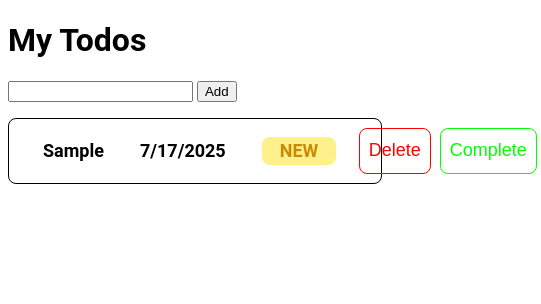
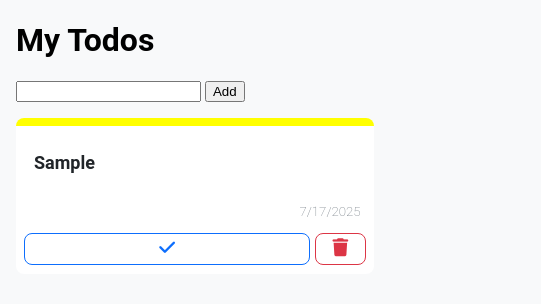
Before and after one commit to eyubyildirim/todo-app-pure-js, a plain HTML site: page index.html in a window 390 px wide. Both pictures are taken after typing "Sample" into the empty fields and a click on the button "Add". Shown: the whole page, 541 px wide, since content can reach past the window. Drawn offline with Linux system fonts and the light colour scheme.

Commit message:
feat: add responsiveness and fix a bug where deleting one would delete every todo

```diff
--- a/index.html
+++ b/index.html
@@ -3,6 +3,7 @@
 
 <head>
     <link rel="stylesheet" href="styles.css" type="text/css">
+    <meta name="viewport" content="width=device-width, initial-scale=1.0" />
 </head>
 
 <body>
@@ -15,6 +16,7 @@
         <ul id="todo-list">
         </ul>
     </div>
+    <script src="https://kit.fontawesome.com/34198da445.js" crossorigin="anonymous"></script>
     <script type="text/javascript" src="index.js"></script>
 </body>
 
--- a/index.js
+++ b/index.js
@@ -1,5 +1,6 @@
 // @ts-check
 
+/** @type {Todo[]} */
 // @ts-ignore
 const todosState = JSON.parse(localStorage.getItem("todosList")) ?? [];
 
@@ -15,6 +16,25 @@ const todoInput = document.getElementById("new-todo-input");
 const todoButton = document.getElementById("new-todo-button");
 const todoList = document.getElementById("todo-list");
 
+todoList?.addEventListener('click', /** @type {(e: MouseEvent) => any} */(e) => {
+    if (e.target instanceof HTMLElement) {
+        console.log(e.target.id)
+        if (e.target.id.includes("delete")) {
+            // @ts-ignore
+            const todoIndex = todosState.findIndex(v => v.id === e.target.id.replace('complete-button-', ''))
+            const oldTodos = structuredClone(todosState)
+            todosState.splice(todoIndex, 1)
+            renderTodos(todosState, oldTodos, "remove-todo");
+        } else if (e.target.id.includes("complete")) {
+            // @ts-ignore
+            const todoIndex = todosState.findIndex(v => v.id === e.target.id.replace('complete-button-', ''))
+            const oldTodos = structuredClone(todosState)
+            todosState[todoIndex].status = 'completed'
+            renderTodos(todosState, oldTodos)
+        }
+    }
+})
+
 const addClass = (/** @type {HTMLElement | null} */ element, /** @type {string[]} */ ...className) => {
     if (!element) return;
     element.className += " " + className.join(" ");
@@ -24,6 +44,7 @@ const addClass = (/** @type {HTMLElement | null} */ element, /** @type {string[]
  * @type {(todos: Todo[], oldTodos: Todo[], ...classes: string[]) => void}
  */
 const renderTodos = (todos, oldTodos, ...classes) => {
+    console.log(todos);
     localStorage.setItem("todosList", JSON.stringify(todos));
 
     if (todos.length === oldTodos.length) {
@@ -32,56 +53,58 @@ const renderTodos = (todos, oldTodos, ...classes) => {
     }
 
     todos.forEach((todo) => {
-        if (oldTodos.includes(todo)) {
-            oldTodos.splice(oldTodos.indexOf(todo), 1);
+        const oldTodosIndex = oldTodos.findIndex(v => v.id === todo.id)
+        if (oldTodosIndex > -1) {
+            oldTodos.splice(oldTodosIndex, 1);
             return;
         }
 
         const todoElementLi = document.getElementById(todo.id) ?? document.createElement("li");
+        todoElementLi.id = todo.id;
+        todoElementLi.setAttribute('status', todo.status)
 
         const todoElementDesc = document.createElement("h6");
         todoElementDesc.textContent = todo.desc;
+        todoElementDesc.id = "desc-" + todo.id
 
         const todoElementDate = document.createElement("h6");
         todoElementDate.textContent = new Date(todo.createdAt).toLocaleDateString();
+        todoElementDate.id = "date-" + todo.id
 
-        const todoElementStatus = document.createElement("h6");
-        todoElementStatus.textContent = todo.status.toUpperCase();
+        const todoElementStatus = document.createElement("div");
+        todoElementStatus.id = "status-" + todo.id
 
         const todoElementActions = document.createElement("div");
 
         const todoElementCompleteButton = document.createElement("button");
         const todoElementDeleteButton = document.createElement("button");
+        todoElementCompleteButton.id = "complete-button-" + todo.id
+        todoElementDeleteButton.id = "delete-button-" + todo.id
 
-        todoElementCompleteButton.textContent = "Complete";
-        todoElementDeleteButton.textContent = "Delete";
+        const completeIcon = document.createElement('i')
+        completeIcon.classList.add("fa-solid", "fa-check")
+        todoElementCompleteButton.appendChild(completeIcon)
 
-        todoElementDeleteButton.addEventListener("click", () => {
-            const oldTodos = [...todos]
-            todos.splice(todos.indexOf(todo), 1);
-            renderTodos(todos, oldTodos, "remove-todo");
-        });
-        todoElementCompleteButton.addEventListener("click", () => {
-            const oldTodos = structuredClone(todos)
-            console.log(oldTodos)
-            todos[todos.indexOf(todo)].status = "completed"
-            renderTodos(todos, oldTodos)
-        });
+        const trashIcon = document.createElement('i')
+        trashIcon.classList.add("fa-solid", "fa-trash")
+        todoElementDeleteButton.appendChild(trashIcon)
 
-        todoElementLi.id = todo.id;
+        completeIcon.id = "complete-button-" + todo.id
+        trashIcon.id = "delete-button-" + todo.id
+
         addClass(todoElementLi, "todo-element");
 
         addClass(todoElementDesc, "todo-desc", "todo-content");
         addClass(todoElementDate, "todo-date", "todo-content");
         switch (todo.status) {
             case "new":
-                addClass(todoElementStatus, "todo-status-new", "todo-status", "todo-content");
+                addClass(todoElementStatus, "todo-status-new", "todo-status");
                 break;
             case "completed":
-                addClass(todoElementStatus, "todo-status-completed", "todo-status", "todo-content");
+                addClass(todoElementStatus, "todo-status-completed", "todo-status");
                 break;
             default:
-                addClass(todoElementStatus, "todo-status-new", "todo-status", "todo-content");
+                addClass(todoElementStatus, "todo-status-new", "todo-status");
         }
         addClass(todoElementActions, "todo-actions");
 
@@ -100,12 +123,26 @@ const renderTodos = (todos, oldTodos, ...classes) => {
             todoElementLi.innerHTML = ''
         }
 
+        todoElementActions.appendChild(todoElementCompleteButton);
         todoElementActions.appendChild(todoElementDeleteButton);
-        todoElementActions.appendChild(todoElementCompleteButton);
 
+        // todoElementDeleteButton.addEventListener("click", () => {
+        //     const oldTodos = [...todos]
+        //     todos.splice(todos.indexOf(todo), 1);
+        //     renderTodos(todos, oldTodos, "remove-todo");
+        // });
+        // todoElementCompleteButton.addEventListener("click", () => {
+        //     const oldTodos = [...todos]
+        //     todos[todos.indexOf(todo)] = {
+        //         ...todo,
+        //         status: 'complete'
+        //     }
+        //     renderTodos(todos, oldTodos)
+        // });
+
+        todoElementLi.appendChild(todoElementStatus);
         todoElementLi.appendChild(todoElementDesc);
         todoElementLi.appendChild(todoElementDate);
-        todoElementLi.appendChild(todoElementStatus);
         todoElementLi.appendChild(todoElementActions);
 
         if (classes.length > 0) {
@@ -118,7 +155,6 @@ const renderTodos = (todos, oldTodos, ...classes) => {
                 { once: true },
             );
         }
-
         if (document.getElementById(todo.id)) return;
 
         // @ts-ignore
--- a/styles.css
+++ b/styles.css
@@ -1,12 +1,32 @@
 body {
     font-family: 'Roboto', sans-serif;
+    margin: 1em;
+    background-color: #F8F9FA;
 }
 
-ul.todo-list {
+@media screen and (min-width: 600px) {
+    .todo-list {
         padding: 0em;
     }
 
-li.todo-element {
+    .todo-element {
+        list-style-type: none;
+        display: flex;
+        flex-direction: row;
+        border: 1px solid black;
+        border-left: none;
+        border-radius: 8px;
+        margin-bottom: 0.5em;
+        padding: 0em 1em 0em 0em;
+        height: fit-content;
+        transition: transform 45ms 0ms ease-in;
+
+        &:hover {
+            transform: scale(1.01)
+        }
+    }
+
+    .todo-item-element {
         list-style-type: none;
         display: flex;
         flex-direction: row;
@@ -15,13 +35,18 @@ li.todo-element {
         margin-bottom: 0.5em;
         padding: 0em 1em;
         height: fit-content;
+        transition: transform 45ms 0ms ease-in;
+
+        &:hover {
+            transform: scale(1.01)
+        }
     }
 
-li.new-todo {
+    .new-todo {
         animation: new-todo 400ms 0ms ease-in forwards;
     }
 
-li.remove-todo {
+    .remove-todo {
         animation: remove-todo 400ms 0ms ease-in forwards;
         transform-origin: top;
     }
@@ -48,47 +73,48 @@ li.remove-todo {
         }
     }
 
-h6.todo-content {
+    .todo-content {
         font-size: large;
         margin: 1em;
         align-content: center;
     }
 
-h6.todo-desc {
+    .todo-desc {
         width: 50%;
     }
 
-h6.todo-date {
+    .todo-date {
         text-align: end;
         flex-grow: 1;
     }
 
-h6.todo-status {
-    width: 15%;
-    text-align: center;
-    padding: 0.2em 1em;
+    li>div.todo-status {
+        transition: border-left 500ms 0ms ease-in;
+
+        width: 8px;
         border-radius: 8px;
     }
 
-h6.todo-status-new {
-    background-color: #fef08a;
-    color: #ca8a04;
+    li[status='completed']>div.todo-status {
+        border-left: 8px solid lime;
     }
 
-h6.todo-status-completed {
-    background-color: #d9f99d;
-    color: #65a30d;
+    li[status='new']>div.todo-status {
+        border-left: 8px solid yellow;
     }
 
-div.todo-actions {
-    width: fit-content;
+    li[status='completed']>h6.todo-desc {
+        text-decoration: line-through;
+    }
+
+    .todo-actions {
         display: flex;
         flex-direction: row;
     }
 
-.todo-actions button.todo-action-button {
+    .todo-action-button {
         flex-grow: 1;
-    padding: 0.5em;
+        padding: 0.25em 0.5em;
         border-radius: 8px;
         margin: 0.5em 0.25em;
         background-color: transparent;
@@ -100,7 +126,7 @@ div.todo-actions {
         }
     }
 
-.todo-actions button.todo-action-button-delete {
+    .todo-action-button-delete {
         color: red;
         font-size: large;
         border: 1px solid red;
@@ -110,7 +136,7 @@ div.todo-actions {
         }
     }
 
-.todo-actions button.todo-action-button-complete {
+    .todo-action-button-complete {
         color: lime;
         font-size: large;
         border: 1px solid lime;
@@ -119,3 +145,117 @@ div.todo-actions {
             background-color: lime;
         }
     }
+}
+
+@media screen and (max-width: 599px) {
+    .todo-list {
+        padding: 0em;
+    }
+
+    .todo-element {
+        display: flex;
+        flex-direction: column;
+        background-color: #FFFFFF;
+        border-radius: 8px;
+        transition: transform 45ms 0ms ease-in;
+    }
+
+    .new-todo {
+        animation: new-todo 400ms 0ms ease-in forwards;
+    }
+
+    .remove-todo {
+        animation: remove-todo 400ms 0ms ease-in forwards;
+        transform-origin: top;
+    }
+
+    @keyframes new-todo {
+        from {
+            margin-left: -105%;
+            margin-right: 105%;
+        }
+
+        to {
+            margin-left: 0;
+            margin-right: 0;
+        }
+    }
+
+    @keyframes remove-todo {
+        from {
+            transform: rotateX(0deg);
+        }
+
+        to {
+            transform: rotateX(-90deg);
+        }
+    }
+
+    .todo-content {
+        font-size: large;
+        margin: 1em;
+        align-content: center;
+    }
+
+    .todo-desc {
+        width: 50%;
+        color: #212529;
+    }
+
+    .todo-date {
+        color: #6C757D;
+        text-align: end;
+        flex-grow: 1;
+        font-size: smaller;
+        font-weight: 200;
+    }
+
+    li>div.todo-status {
+        transition: border-left 500ms 0ms ease-in;
+
+        height: 8px;
+        border-radius: 8px;
+    }
+
+    li[status='completed']>div.todo-status {
+        border-top: 8px solid lime;
+    }
+
+    li[status='new']>div.todo-status {
+        border-top: 8px solid yellow;
+    }
+
+    li[status='completed']>h6.todo-desc {
+        text-decoration: line-through;
+    }
+
+    .todo-actions {
+        display: flex;
+        flex-direction: row;
+        padding: 0em 0.5em;
+    }
+
+    .todo-action-button {
+        padding: 0.25em 0.5em;
+        border-radius: 8px;
+        margin-bottom: 0.5em;
+        background-color: transparent;
+        transition: background-color 0.1s ease, color 0.1s ease;
+
+    }
+
+    .todo-action-button-delete {
+        width: 15%;
+        color: #DC3545;
+        font-size: large;
+        border: 1px solid #DC3545;
+    }
+
+    .todo-action-button-complete {
+        flex-grow: 1;
+        color: #0D6EFD;
+        font-size: large;
+        border: 1px solid #0D6EFD;
+        margin-right: 0.25em;
+    }
+}
```
Lines whose indentation alone changed are shown as unchanged.
